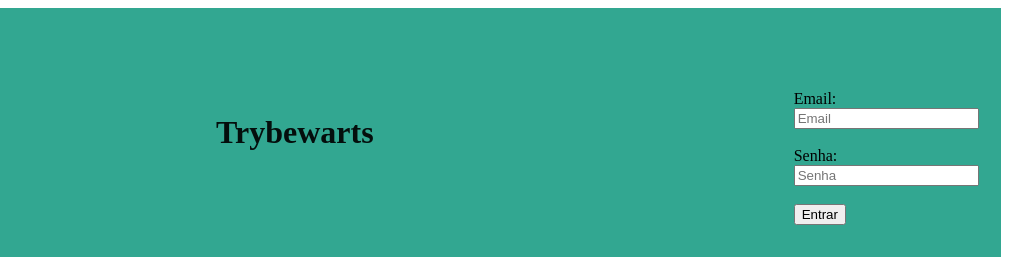
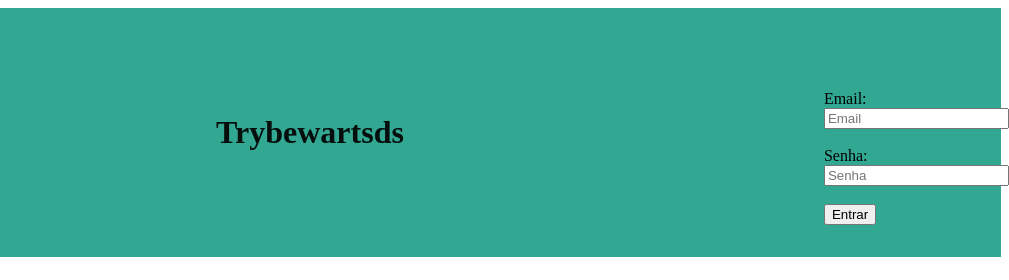
Before and after one commit to manoelnetuno/TRYBEWARTS, a plain HTML site: page index.html in a window 1280 px wide. Shown: the top 280 px of the page, 271-1280 px from the left. Drawn offline with Linux system fonts and the light colour scheme.

Commit message:
initial commit

```diff
--- a/index.html
+++ b/index.html
@@ -10,7 +10,7 @@
    <header class="header">
 
      <img class="trybewarts-header-logo" src="images/trybewarts-header-logo.svg" alt="nhame">
-     <h1 id="trybewarts-header-title">Trybewarts</h1>
+     <h1 id="trybewarts-header-title">Trybewartsds</h1>
      <br>
      <form action="" method="get" class="trybewarts-login">
         <div>
```
